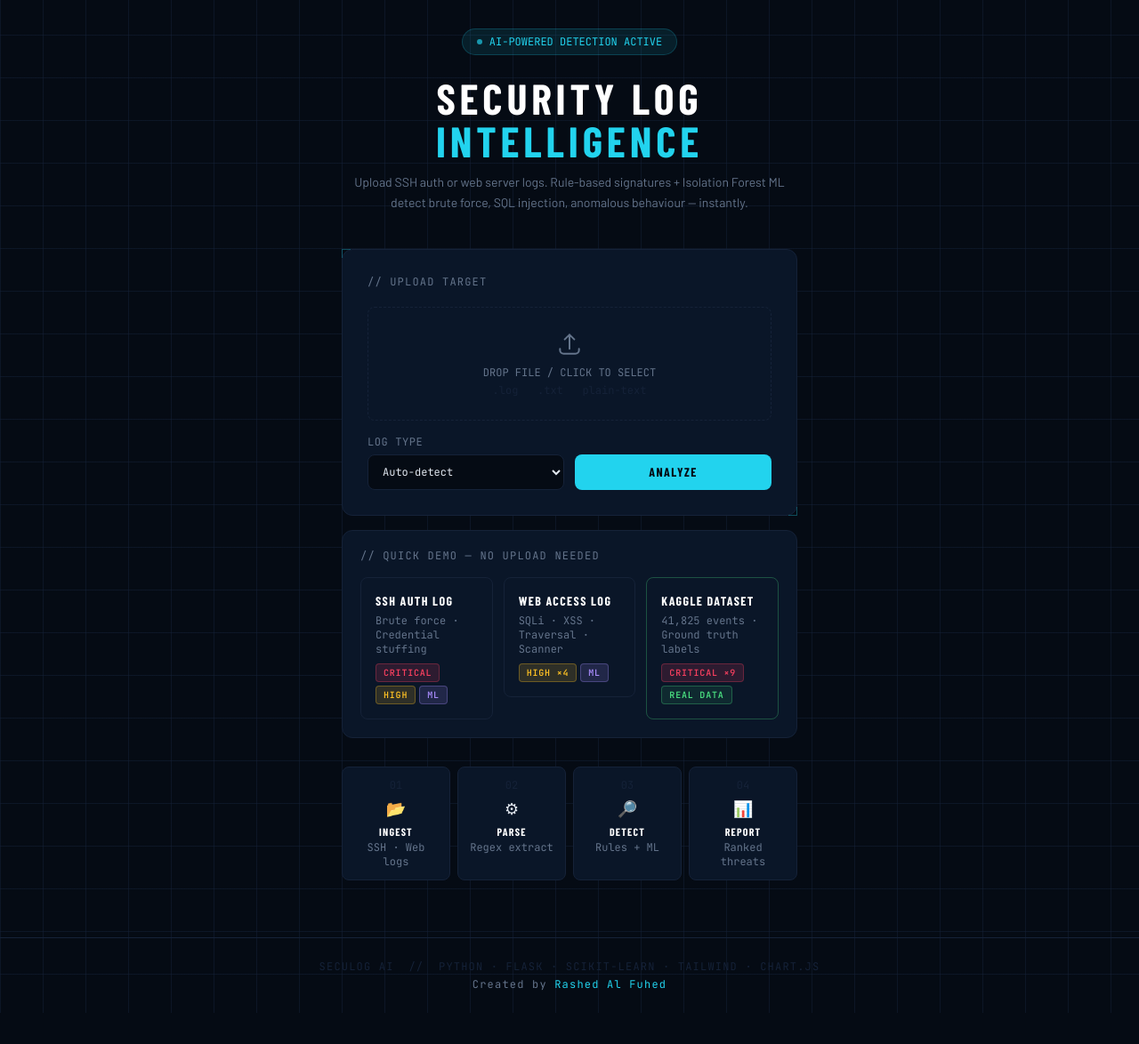
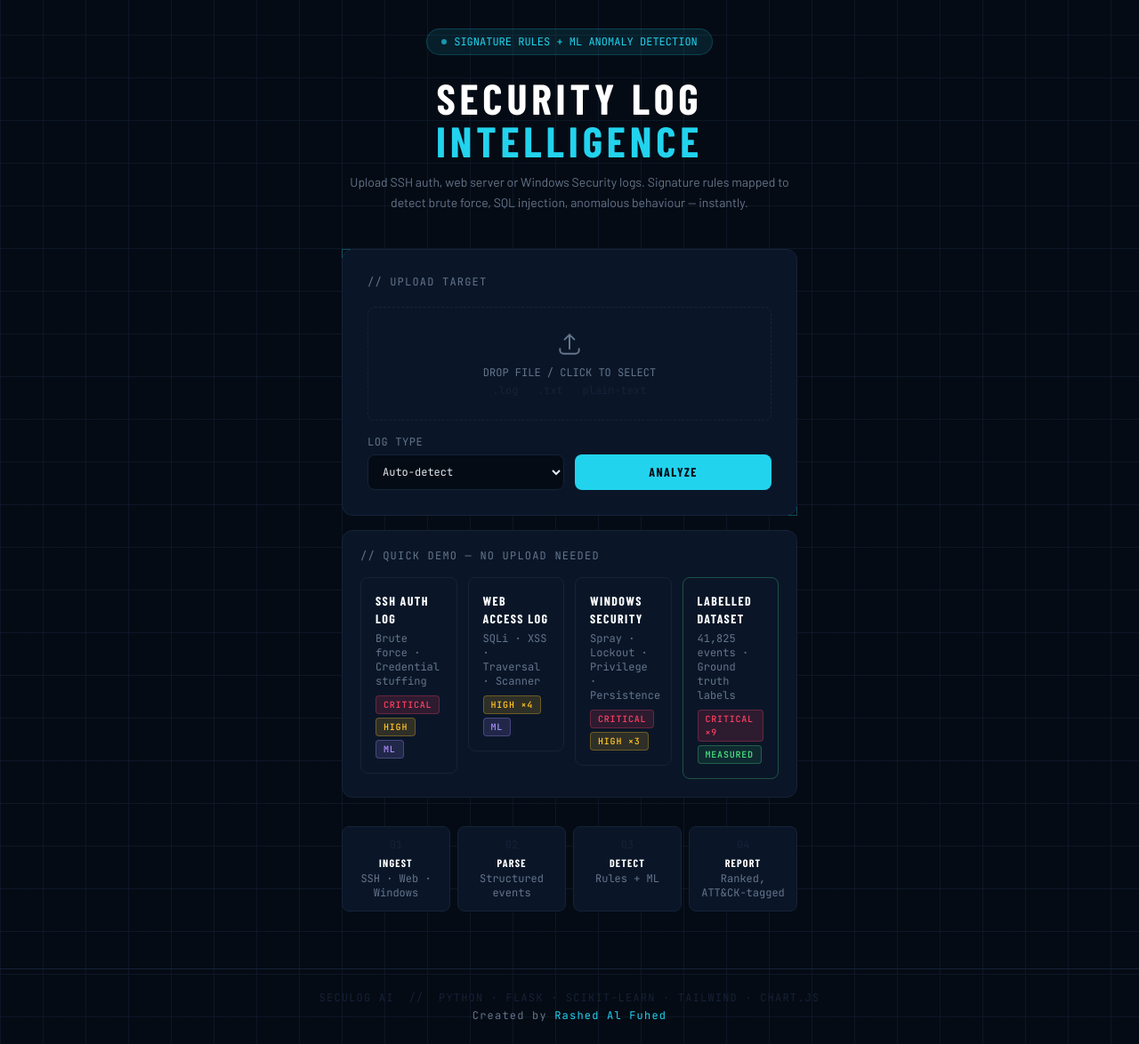
Before and after one commit to ralfuhed/SecuLogAI, a Flask app: page / in a window 1280 px wide. Shown: the part 57-1231 px from the top of the page at 89% size. Before the commit the page ends 1196 px from the top, so only its background shows below. Run offline with Flask 3, Linux system fonts and the light colour scheme; some libraries are stand-ins or nearby versions.

Commit message:
feat(ui): surface ATT&CK and threat intel, add Windows to the interface
Three of these fix gaps between what the project claimed and what the
interface actually did.

ATT&CK was not shown anywhere in the dashboard. The earlier claim that
the technique "travels end to end: CLI, dashboard and JSON export" was
only two thirds true: the data reached the template and the template
never rendered it. The threat table now has an ATT&CK column linking to
attack.mitre.org, partial mappings are marked, and unmapped findings say
"unmapped" rather than showing a blank cell.

Threat-intel matches were invisible too. Sources on the indicator list
now carry an IOC badge in the table and a dedicated block in the detail
modal.

Windows Security logs could not be reached from the interface at all:
the sample was missing from the demo grid, "Windows" was missing from
the log-type dropdown, and .xml was missing from the upload allowlist,
so the flagship log source was unusable from the web UI.

Also corrects two overclaims on the landing page. "AI-POWERED DETECTION
ACTIVE" oversells an Isolation Forest, and the labelled dataset was
badged "REAL DATA" when it is synthetic. Emoji pipeline icons are gone;
the step numbers already carry the sequence.

Co-Authored-By: Claude Opus 5 <noreply@anthropic.com>

```diff
--- a/web/app.py
+++ b/web/app.py
@@ -31,7 +31,7 @@ from analyzer.enrichment        import enrich_threats
 
 # Uploaded logs are attacker-controlled text by definition — this tool exists to
 # read hostile input. Everything below treats the upload path accordingly.
-ALLOWED_EXTENSIONS = {'.log', '.txt', '.csv'}
+ALLOWED_EXTENSIONS = {'.log', '.txt', '.csv', '.xml'}
 MAX_UPLOAD_BYTES   = 50 * 1024 * 1024
 
 logging.basicConfig(
@@ -328,6 +328,11 @@ def use_sample():
         if not os.path.isfile(path):
             import generate_sample_logs
             generate_sample_logs.gen_auth_log(path)
+    elif sample_type == 'windows':
+        path = os.path.join(base_dir, 'sample_security.xml')
+        if not os.path.isfile(path):
+            import generate_sample_logs
+            generate_sample_logs.gen_windows_log(path)
     else:
         path = os.path.join(base_dir, 'sample_access.log')
         if not os.path.isfile(path):
--- a/web/templates/index.html
+++ b/web/templates/index.html
@@ -9,14 +9,14 @@
     <div class="inline-flex items-center gap-2 bg-ops-cyan/10 border border-ops-cyan/20
                 rounded-full px-4 py-1.5 mb-6 font-mono text-xs text-ops-cyan">
       <span class="w-1.5 h-1.5 rounded-full bg-ops-cyan animate-pulse"></span>
-      AI-POWERED DETECTION ACTIVE
+      SIGNATURE RULES + ML ANOMALY DETECTION
     </div>
     <h1 class="font-display text-5xl font-bold tracking-widest text-white leading-none mb-3">
       SECURITY LOG<br>
       <span class="text-ops-cyan">INTELLIGENCE</span>
     </h1>
     <p class="text-ops-muted text-sm leading-relaxed">
-      Upload SSH auth or web server logs. Rule-based signatures &plus; Isolation Forest ML
+      Upload SSH auth, web server or Windows Security logs. Signature rules mapped to
       detect brute force, SQL injection, anomalous behaviour — instantly.
     </p>
   </div>
@@ -63,6 +63,7 @@
             <option value="auto">Auto-detect</option>
             <option value="auth">SSH / Auth</option>
             <option value="web">Web (Apache/Nginx)</option>
+            <option value="windows">Windows Security (XML)</option>
           </select>
         </div>
 
@@ -87,7 +88,7 @@
     <p class="font-mono text-xs text-ops-muted uppercase tracking-widest mb-4">
       // Quick Demo — No Upload Needed
     </p>
-    <div class="grid grid-cols-3 gap-3">
+    <div class="grid grid-cols-2 lg:grid-cols-4 gap-3">
 
       <form action="/use-sample" method="post">
         <input type="hidden" name="sample" value="auth" />
@@ -121,16 +122,31 @@
       </form>
 
       <form action="/use-sample" method="post">
+        <input type="hidden" name="sample" value="windows" />
+        <button type="submit"
+          class="w-full text-left p-4 rounded-lg border border-ops-border
+                 hover:border-ops-cyan/40 hover:bg-ops-cyan/5 transition-all group">
+          <div class="font-display font-bold text-sm tracking-widest text-white mb-1
+                      group-hover:text-ops-cyan transition-colors">WINDOWS SECURITY</div>
+          <div class="font-mono text-xs text-ops-muted mb-2">Spray &middot; Lockout &middot; Privilege &middot; Persistence</div>
+          <div class="flex gap-1 flex-wrap">
+            <span class="badge badge-critical">CRITICAL</span>
+            <span class="badge badge-high">HIGH &times;3</span>
+          </div>
+        </button>
+      </form>
+
+      <form action="/use-sample" method="post">
         <input type="hidden" name="sample" value="csv" />
         <button type="submit"
           class="w-full text-left p-4 rounded-lg border border-ops-green/30
                  hover:border-ops-green/60 hover:bg-ops-green/5 transition-all group">
           <div class="font-display font-bold text-sm tracking-widest text-white mb-1
-                      group-hover:text-ops-green transition-colors">KAGGLE DATASET</div>
+                      group-hover:text-ops-green transition-colors">LABELLED DATASET</div>
           <div class="font-mono text-xs text-ops-muted mb-2">41,825 events · Ground truth labels</div>
           <div class="flex gap-1 flex-wrap">
             <span class="badge badge-critical">CRITICAL ×9</span>
-            <span class="badge" style="background:rgba(74,222,128,0.1);color:#4ade80;border:1px solid rgba(74,222,128,0.3)">REAL DATA</span>
+            <span class="badge" style="background:rgba(74,222,128,0.1);color:#4ade80;border:1px solid rgba(74,222,128,0.3)">MEASURED</span>
           </div>
         </button>
       </form>
@@ -140,17 +156,16 @@
 
   <!-- ── Pipeline steps ── -->
   <div class="grid grid-cols-4 gap-2 fade-up d4">
-    {% for num, icon, label, sub in [
-      ('01','📂','INGEST',  'SSH · Web logs'),
-      ('02','⚙',  'PARSE',   'Regex extract'),
-      ('03','🔎','DETECT',  'Rules + ML'),
-      ('04','📊','REPORT',  'Ranked threats'),
+    {% for num, label, sub in [
+      ('01','INGEST', 'SSH &middot; Web &middot; Windows'),
+      ('02','PARSE',  'Structured events'),
+      ('03','DETECT', 'Rules + ML'),
+      ('04','REPORT', 'Ranked, ATT&CK-tagged'),
     ] %}
     <div class="bg-ops-card border border-ops-border rounded-lg p-3 text-center">
       <div class="font-mono text-xs text-ops-border mb-1">{{ num }}</div>
-      <div class="text-lg mb-1">{{ icon }}</div>
       <div class="font-display font-bold text-xs tracking-widest text-white">{{ label }}</div>
-      <div class="font-mono text-xs text-ops-muted mt-0.5">{{ sub }}</div>
+      <div class="font-mono text-xs text-ops-muted mt-0.5">{{ sub | safe }}</div>
     </div>
     {% endfor %}
   </div>
```
Also changed, not shown: web/templates/dashboard.html (+43 -0 lines).
